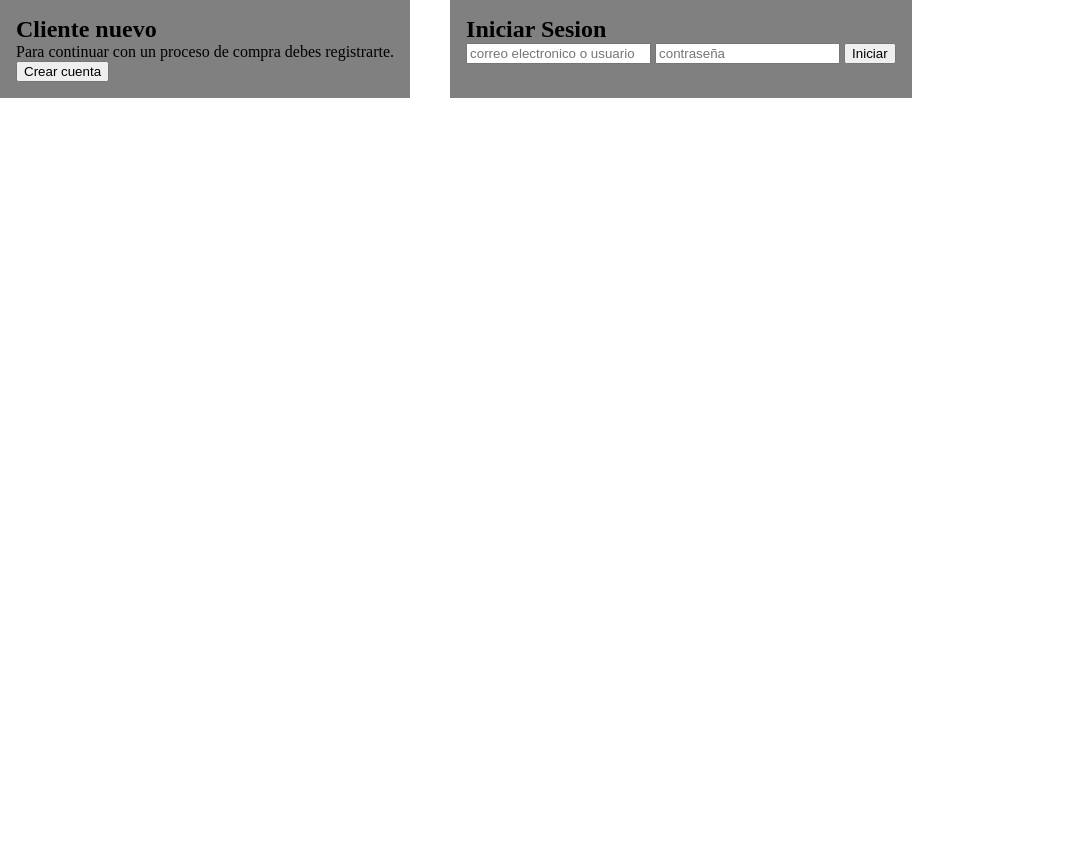
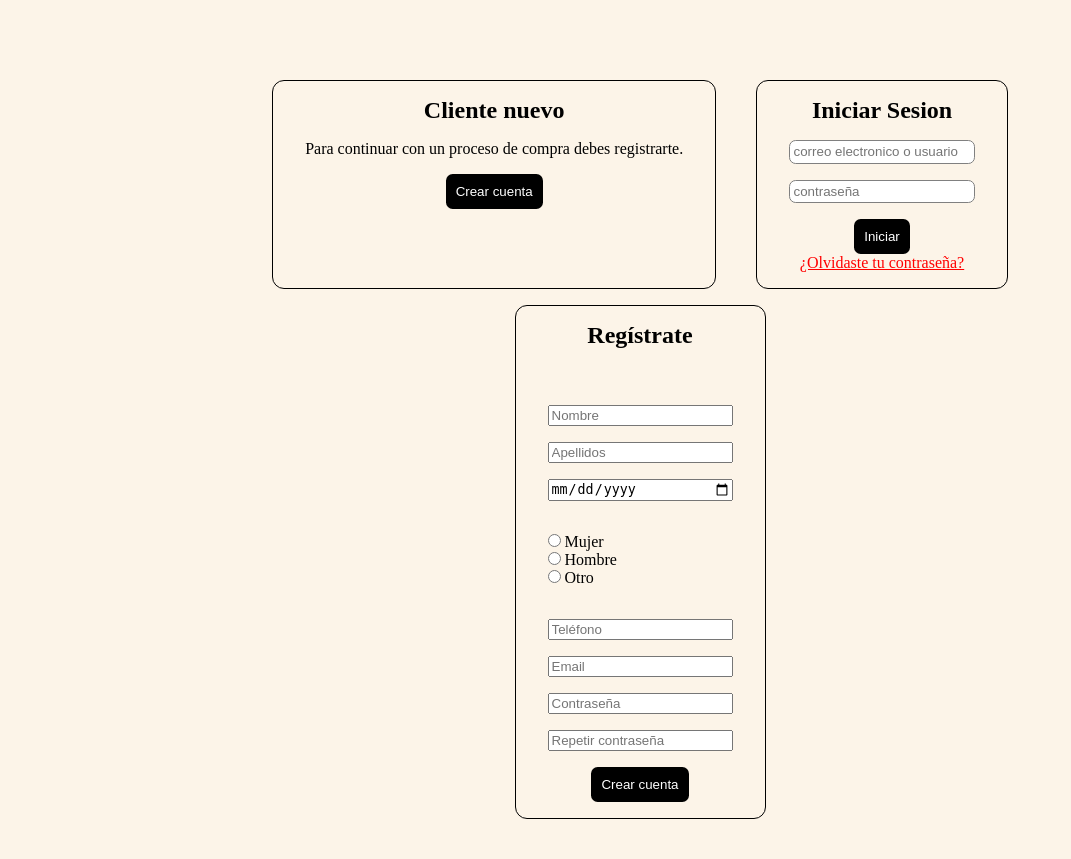
Before and after one commit to rebecanoya/PROYECTO-ESTETICA, a PHP site: page /public/html/login.html in a window 1280 px wide. Shown: the part 128-987 px from the top of the page, without its empty margins (0-1071 px from the left). Before the commit the page ends 226 px from the top, so only its background shows below. Run offline with PHP 8.4, Linux system fonts and the light colour scheme; some libraries are stand-ins or nearby versions.

Commit message:
formularios

```diff
--- a/public/css/login.css
+++ b/public/css/login.css
@@ -4,6 +4,7 @@ main {
     display: flex;
     flex-direction: column;
     gap: 1em;
+    align-items: center;
 
 }
 
@@ -12,11 +13,110 @@ main {
     display: flex;
     gap: 2.5em;
 
+    & .sesion {
+        padding: 1em;
+        border: black solid 1px;
+        border-radius: 0.75em;
+        text-align: center;
 
-    & .sesion {
 
-        background-color: grey;
+
+
+        & .datos {
+
+            display: flex;
+            flex-direction: column;
+            gap: 1em;
+            padding: 1em;
+
+
+            & input {
+
+                padding: 0.25em;
+                border-radius: 0.5em;
+                border: grey solid 1.5px;
+
+            }
+
+        }
+
+
+        & p {
+
+            display: flex;
+            flex-direction: column;
+            gap: 1em;
+            padding: 1em;
+
+        }
+
+        & button {
+
+            background-color: black;
+            color: white;
+            padding: 0.75em;
+            border-radius: 0.5em;
+            border: 0;
+
+            &:hover {
+
+                background-color: #f3d1a4;
+                transform: scale(1.025);
+            }
+
+        }
+
+        & a {
+            text-decoration: underline;
+            color: red;
+
+        }
+
+    }
+}
+
+.registrarse {
+
+    display: flex;
+    flex-direction: column;
+    gap: 2.5em;
+    padding: 1em;
+    border: black solid 1px;
+    border-radius: 0.75em;
+    text-align: center;
+
+
+    & .grupo-form {
+
+        display: flex;
+        flex-direction: column;
+        gap: 1em;
         padding: 1em;
 
     }
+
+    & .genero {
+
+        text-align: start;
+        padding: 1em;
+
+    }
+
+    & button {
+
+        background-color: black;
+        color: white;
+        padding: 0.75em;
+        border-radius: 0.5em;
+        border: 0;
+
+        &:hover {
+
+            background-color: #f3d1a4;
+            transform: scale(1.025);
+        }
+
+    }
+
+
 }
--- a/public/html/login.html
+++ b/public/html/login.html
@@ -49,21 +49,29 @@
 
     <body>
 
+        <main>
             <div class="container">
 
                 <div class="sesion">
                     <h2>Cliente nuevo</h2>
                     <p>Para continuar con un proceso de compra debes registrarte.</p>
                     <button>Crear cuenta</button>
+
                 </div>
                 <div class="sesion">
                     <h2>Iniciar Sesion</h2>
                     <form action="sign">
+                        <div class="datos">
 
                             <input type="email" name="email" id="email" placeholder="correo electronico o usuario">
                             <input type="password" name="password" id="password" placeholder="contraseña">
+
+                        </div>
+
                         <button>Iniciar</button>
                     </form>
+
+                    <a href="">¿Olvidaste tu contraseña?</a>
 
 
                 </div>
@@ -71,6 +79,45 @@
 
             </div>
 
+            <div class="registrarse">
+                <h2>Regístrate</h2>
+                <form action="create">
+
+                    <div class="grupo-form">
+
+                        <input type="text" name="nombre" id="nombre" placeholder="Nombre">
+                        <input type="text" name="apellidos" id="nombre" placeholder="Apellidos">
+                        <input type="date" name="nacimiento" id="nacimiento" placeholder="Fecha de nacimiento">
+
+
+                    </div>
+
+                    <div class="genero">
+
+                        <input type="radio" id="genero-mujer" name="genero" value="mujer">
+                        <label for="genero-mujer">Mujer</label><br>
+
+                        <input type="radio" id="genero-hombre" name="genero" value="hombre">
+                        <label for="genero-hombre">Hombre</label><br>
+
+                        <input type="radio" id="genero-otro" name="genero" value="otro">
+                        <label for="genero-otro">Otro</label><br>
+
+                    </div>
+
+                    <div class="grupo-form">
+                        <input type="number" name="telefono" id="telefono" placeholder="Teléfono">
+                        <input type="email" name="correo" id="correo" placeholder="Email">
+                        <input type="password" name="password" id="password" placeholder="Contraseña">
+                        <input type="password" name="password" id="password" placeholder="Repetir contraseña">
+                    </div>
+
+                    <button type="submit">Crear cuenta</button>
+
+                </form>
+            </div>
+        </main>
+
     </body>
 
 </html>
```
Lines whose indentation alone changed are shown as unchanged.
